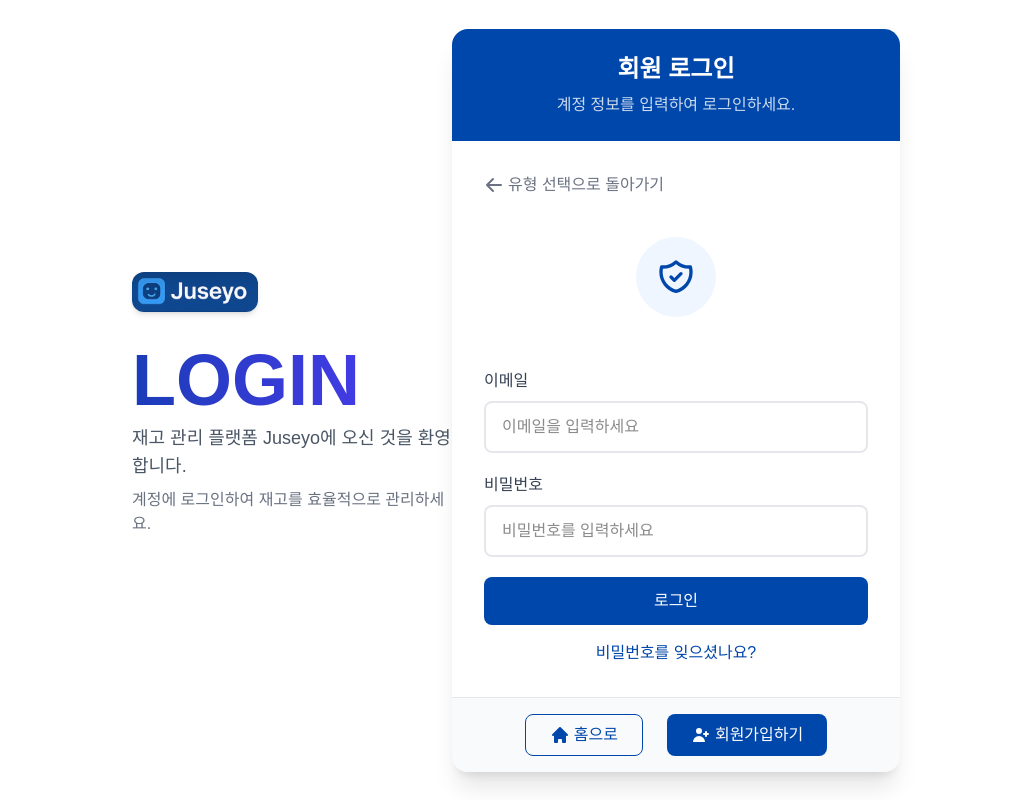
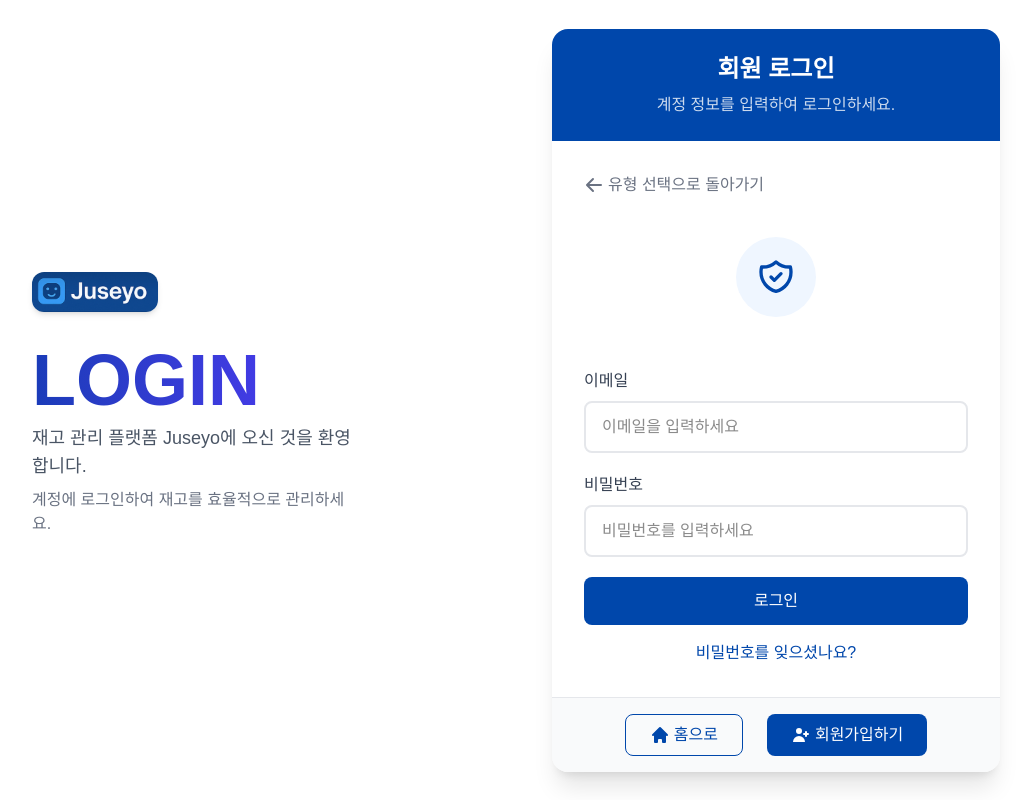
Before and after one commit to treejh/JUSEYO, a Next.js app in the folder frontend/: page /login in a window 1280 px wide. Shown: the whole page, without its empty margins (124-1155 px from the left). Built offline with nearby package versions, Linux system fonts and the light colour scheme; no server answers.

Commit message:
[ front / style ] 196 : 로그인 페이지 간격 수정

```diff
--- a/frontend/src/app/login/page.tsx
+++ b/frontend/src/app/login/page.tsx
@@ -58,7 +58,7 @@ export default function LoginPage() {
   };
 
   return (
-    <div className="w-full h-screen bg-white flex items-center justify-center">
+    <div className="w-full h-screen bg-white flex items-center justify-center gap-x-50">
       {/* 왼쪽 콘텐츠 */}
       <div className="w-1/4 h-full flex-shrink-0 flex flex-col justify-center ">
         <div className="pl-0">
```
